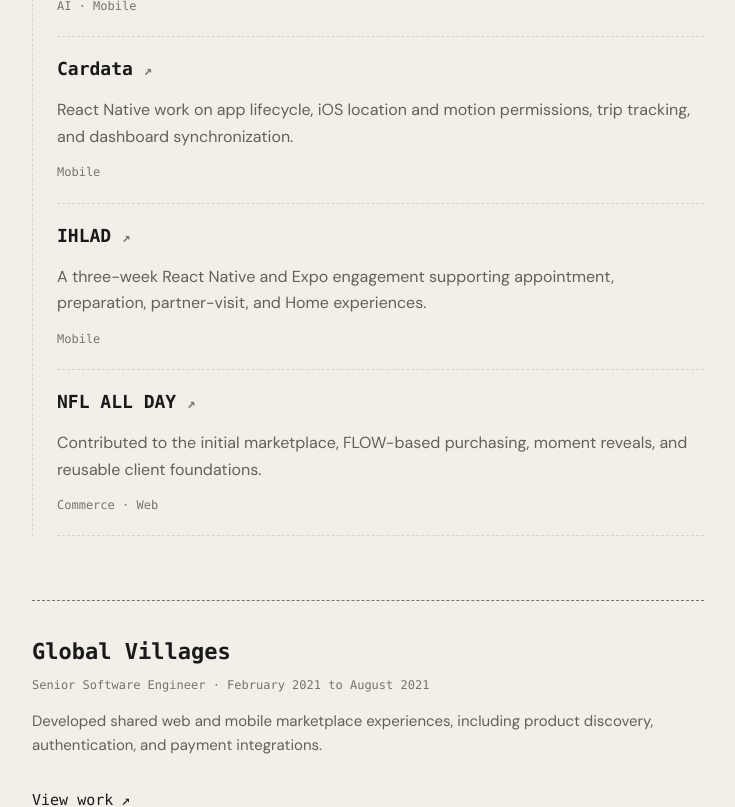
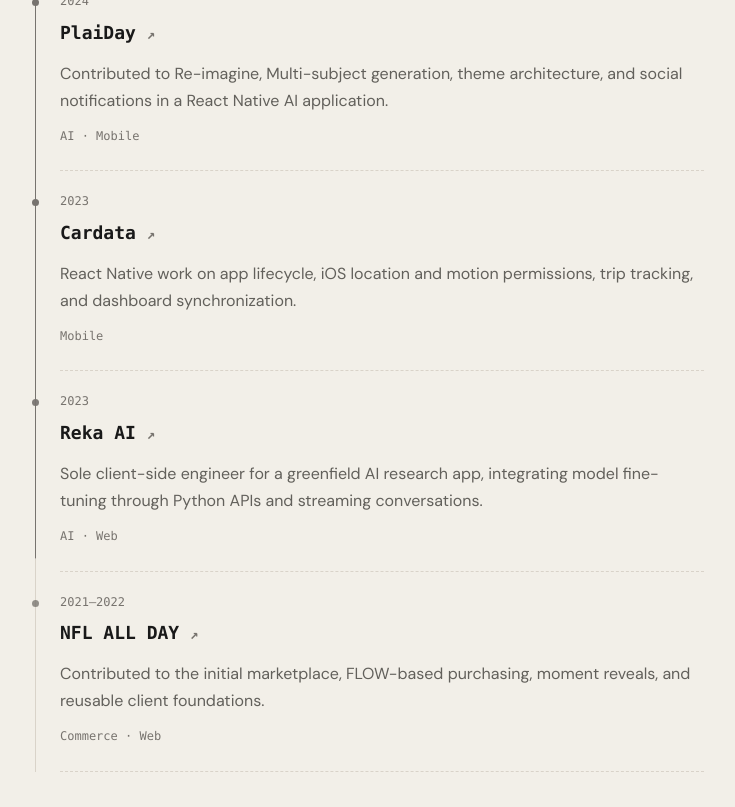
Before and after one commit to ugbechike/professional-portfolio, a Next.js app: page /work in a window 1280 px wide. Shown: the part 1300-2107 px from the top of the page, without its empty margins (272-1007 px from the left). Built offline with nearby package versions, Linux system fonts and the light colour scheme.

Commit message:
feat: add scroll-linked client engagement timeline

```diff
--- /dev/null
+++ b/src/components/project-directory/engagement-timeline.tsx
@@ -0,0 +1,105 @@
+import { useRef } from 'react';
+import Link from 'next/link';
+import {
+  motion,
+  useReducedMotion,
+  useScroll,
+  useTransform,
+} from 'framer-motion';
+import type { Project } from '@/modules/content/types/content';
+import {
+  engagementPeriodLabel,
+  timelineProjects,
+} from '@/modules/projects/services/timeline-projects';
+
+const EntryContent = ({ project }: { project: Project }) => (
+  <>
+    <p className="engagement-period">{engagementPeriodLabel(project)}</p>
+    <h3 className="project-title">
+      <Link href={`/work/${project.slug}`}>
+        {project.title} <span aria-hidden="true">↗</span>
+      </Link>
+    </h3>
+    <p className="project-summary">{project.summary}</p>
+    <p className="project-meta">{project.category.join(' · ')}</p>
+  </>
+);
+
+const AnimatedEntry = ({ project }: { project: Project }) => {
+  const ref = useRef<HTMLLIElement>(null);
+  const { scrollYProgress } = useScroll({
+    target: ref,
+    offset: ['start 0.9', 'start 0.55'],
+  });
+  const nodeOpacity = useTransform(scrollYProgress, [0, 1], [0.25, 1]);
+  return (
+    <li ref={ref} className="engagement-entry">
+      <motion.span
+        aria-hidden="true"
+        className="engagement-node"
+        style={{ opacity: nodeOpacity }}
+      />
+      <motion.div
+        className="engagement-content"
+        initial={false}
+        whileInView={{ opacity: [0.86, 1], y: [6, 0] }}
+        viewport={{ once: true, amount: 0.12 }}
+        transition={{ duration: 0.3, ease: 'easeOut' }}
+      >
+        <EntryContent project={project} />
+      </motion.div>
+    </li>
+  );
+};
+
+const AnimatedTimeline = ({ projects }: { projects: Project[] }) => {
+  const ref = useRef<HTMLDivElement>(null);
+  const { scrollYProgress } = useScroll({
+    target: ref,
+    offset: ['start 0.65', 'end 0.65'],
+  });
+  return (
+    <div ref={ref} className="engagement-timeline">
+      <span className="engagement-track" aria-hidden="true" />
+      <motion.span
+        className="engagement-progress"
+        aria-hidden="true"
+        style={{ scaleY: scrollYProgress }}
+      />
+      <ol>
+        {projects.map((project) => (
+          <AnimatedEntry key={project.id} project={project} />
+        ))}
+      </ol>
+    </div>
+  );
+};
+
+export const EngagementTimeline = ({ projects }: { projects: Project[] }) => {
+  const reduced = useReducedMotion();
+  const entries = timelineProjects(projects);
+  if (!entries.length) return null;
+  if (reduced)
+    return (
+      <div className="engagement-timeline" data-reduced-motion="true">
+        <span className="engagement-track" aria-hidden="true" />
+        <ol>
+          {entries.map((project) => (
+            <li className="engagement-entry" key={project.id}>
+              <span className="engagement-node" aria-hidden="true" />
+              <div className="engagement-content">
+                <EntryContent project={project} />
+              </div>
+            </li>
+          ))}
+        </ol>
+      </div>
+    );
+  // Remount after filtering so Motion measures the new container and node positions.
+  return (
+    <AnimatedTimeline
+      key={entries.map(({ id }) => id).join(',')}
+      projects={entries}
+    />
+  );
+};
--- a/src/components/project-directory/grouped-project-directory.tsx
+++ b/src/components/project-directory/grouped-project-directory.tsx
@@ -1,7 +1,7 @@
 import type { Experience, Project } from '@/modules/content/types/content';
 import Link from 'next/link';
 import { groupProjects } from '@/modules/projects/services/group-projects';
-import { ProjectDirectory } from './project-directory';
+import { EngagementTimeline } from './engagement-timeline';
 
 const monthYear = (date: string) =>
   new Intl.DateTimeFormat('en', {
@@ -63,7 +63,7 @@ export const GroupedProjectDirectory = ({
               <p className="client-group-label">
                 Client engagements at {experience.company}
               </p>
-              <ProjectDirectory projects={entries} showTechnologies={false} />
+              <EngagementTimeline projects={entries} />
             </div>
           )}
         </section>
--- a/src/content/experience.json
+++ b/src/content/experience.json
@@ -6,12 +6,12 @@
     "summary": "Embedded within client engineering teams to deliver production applications across fintech, streaming, AI, commerce, and mobile platforms. Worked with engineers, product managers, and stakeholders on product requirements, architecture, implementation, and delivery.",
     "startDate": "2021-09-01",
     "projectIds": [
+      "ihlad",
       "dcp-plus",
       "concrete",
-      "reka-ai",
       "plaiday",
       "cardata",
-      "ihlad",
+      "reka-ai",
       "nfl-all-day"
     ],
     "directorySummary": "Working as a Senior Software Engineer embedded within client engineering teams, contributing to product development, architecture, integrations, and delivery across different industries.",
--- a/src/content/projects.json
+++ b/src/content/projects.json
@@ -131,6 +131,10 @@
           "body": "The engagement produced a live streaming web product and an end-to-end purchase-to-playback journey. A real purchase settled on-chain and became playable in March 2026. Safari DRM playback followed in April, the web service and Cannes beta in May, and a production web release in July. In October, I prepared the v0.3.0 release package, bringing together later work on episodic content, subscriptions, advertising, settlement, and recovery.\n\nAdditional contributions made the product easier to operate. I implemented VAST advertising behavior that allowed content to continue when inventory was empty or ad requests failed. Localization automation connected a scoped Laravel import endpoint to CI publishing, using merge-safe updates and translation diagnostics to replace manual resource imports in development and staging.\n\nThis work reinforced how much reliable delivery depends on understanding the complete product journey. Clear route responsibilities, explicit transaction state, and evidence-led playback investigations made complex integrations easier to explain and maintain. Being embedded in the team let me connect those technical decisions to product requirements and carry them through implementation, validation, and release preparation."
         }
       ]
+    },
+    "engagementPeriod": {
+      "startYear": 2025,
+      "endYear": 2026
     }
   },
   {
@@ -245,6 +249,10 @@
           "body": "My work delivered the Earn client experience and targeted contributions to Borrow. The engagement reinforced the importance of making financial information and transaction authorization understandable together, with clear boundaries between what the client displayed and what users signed."
         }
       ]
+    },
+    "engagementPeriod": {
+      "startYear": 2024,
+      "endYear": 2025
     }
   },
   {
@@ -344,6 +352,10 @@
           "body": "The application brought token-based access, model customization, and streaming conversations together. Building it strengthened my approach to greenfield engineering: define the client’s responsibilities around the user journey and validate those responsibilities against the capabilities of the underlying services."
         }
       ]
+    },
+    "engagementPeriod": {
+      "startYear": 2023,
+      "endYear": 2023
     }
   },
   {
@@ -387,6 +399,10 @@
     "caseStudy": {
       "format": "narrative",
       "sections": []
+    },
+    "engagementPeriod": {
+      "startYear": 2023,
+      "endYear": 2023
     }
   },
   {
@@ -462,6 +478,10 @@
       ],
       "format": "narrative",
       "tableOfContents": true
+    },
+    "engagementPeriod": {
+      "startYear": 2024,
+      "endYear": 2024
     }
   },
   {
@@ -542,6 +562,10 @@
       ],
       "format": "narrative",
       "tableOfContents": true
+    },
+    "engagementPeriod": {
+      "startYear": 2021,
+      "endYear": 2022
     }
   },
   {
@@ -623,6 +647,10 @@
           "value": "React Native / Expo engineer"
         }
       ]
+    },
+    "engagementPeriod": {
+      "startYear": 2026,
+      "endYear": 2026
     }
   },
   {
--- a/src/modules/content/schemas/content.ts
+++ b/src/modules/content/schemas/content.ts
@@ -85,6 +85,16 @@ const publication = {
 export const professionalProjectSchema = z.object({
   ...publication,
   category: z.array(z.string()),
+  engagementPeriod: z
+    .object({
+      startYear: z.number().int().min(1900).max(2100),
+      endYear: z.number().int().min(1900).max(2100),
+    })
+    .refine(
+      ({ startYear, endYear }) => endYear >= startYear,
+      'Engagement years must be chronological',
+    )
+    .optional(),
   summary: z.string(),
   role: z.string(),
   ownership: z.string(),
--- /dev/null
+++ b/src/modules/projects/services/timeline-projects.ts
@@ -0,0 +1,17 @@
+import type { Project } from '@/modules/content/types/content';
+
+export const timelineProjects = (projects: Project[]) =>
+  [...projects].sort(
+    (a, b) =>
+      (b.engagementPeriod?.endYear ?? 0) - (a.engagementPeriod?.endYear ?? 0) ||
+      (b.engagementPeriod?.startYear ?? 0) -
+        (a.engagementPeriod?.startYear ?? 0),
+  );
+
+export const engagementPeriodLabel = (project: Project) => {
+  const period = project.engagementPeriod;
+  if (!period) return undefined;
+  return period.startYear === period.endYear
+    ? `${period.startYear}`
+    : `${period.startYear}–${period.endYear}`;
+};
--- a/src/styles/globals.css
+++ b/src/styles/globals.css
@@ -248,8 +248,65 @@ button:focus-visible {
 }
 .employer-clients {
   margin-top: 28px;
-  padding-left: 24px;
-  border-left: 1px dashed var(--line);
+}
+.engagement-timeline {
+  position: relative;
+}
+.engagement-timeline ol {
+  list-style: none;
+  margin: 0;
+  padding: 0;
+}
+.engagement-track,
+.engagement-progress {
+  position: absolute;
+  top: 0;
+  bottom: 0;
+  left: 3px;
+  width: 1px;
+  pointer-events: none;
+}
+.engagement-track {
+  background: var(--line);
+}
+.engagement-progress {
+  background: var(--muted);
+  transform-origin: top;
+}
+.engagement-entry {
+  position: relative;
+  padding: 0 0 0 28px;
+}
+.engagement-content {
+  padding: 20px 0 24px;
+  border-top: 1px dashed var(--line);
+}
+.engagement-entry:last-child .engagement-content {
+  border-bottom: 1px dashed var(--line);
+}
+.engagement-node {
+  position: absolute;
+  left: 0;
+  top: 29px;
+  width: 7px;
+  height: 7px;
+  border-radius: 50%;
+  background: var(--muted);
+}
+.engagement-period {
+  font: 12px/1.8 var(--display);
+  color: var(--muted);
+  margin-bottom: 8px;
+}
+@media (prefers-reduced-motion: reduce) {
+  .engagement-progress {
+    display: none;
+  }
+  .engagement-content,
+  .engagement-node {
+    opacity: 1 !important;
+    transform: none !important;
+  }
 }
 .client-group-label {
   color: var(--muted);
@@ -257,8 +314,8 @@ button:focus-visible {
   margin-bottom: 16px;
 }
 @media (max-width: 640px) {
-  .employer-clients {
-    padding-left: 16px;
+  .engagement-entry {
+    padding-left: 22px;
   }
 }
 .employer-heading {
```
Also changed, not shown: 1 other file (tests, documents, lock files or other folders).
